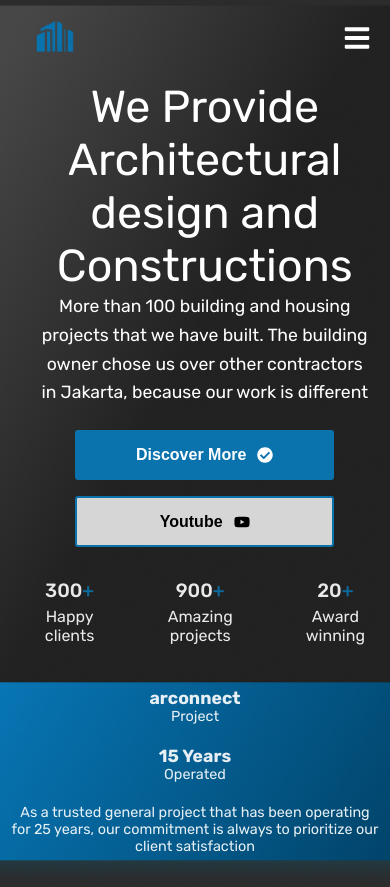
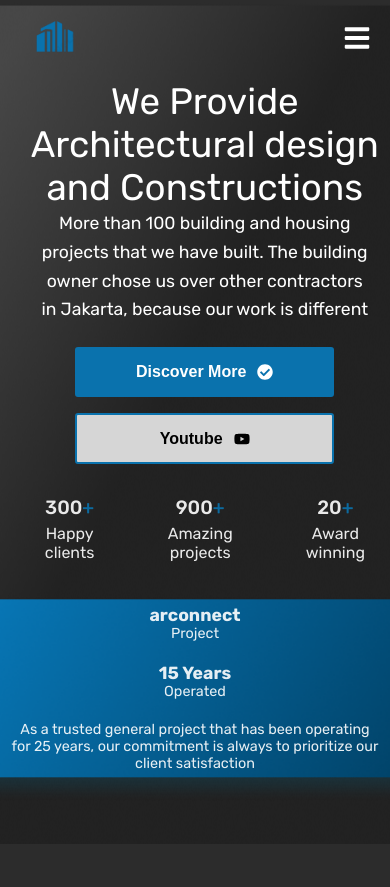
Before and after one commit to samojeyinka/architect-website, a React (Create React App) app: page / in a window 390 px wide. After the commit the page ends 844 px from the top, so only its background shows below. Built offline with nearby package versions, Linux system fonts and the light colour scheme.

Commit message:
modified the hero section for mobile screen

```diff
--- a/src/stylesheets/HeroStyles.css
+++ b/src/stylesheets/HeroStyles.css
@@ -219,7 +219,7 @@
     }
 
     .hero-text h1{
-        font-size: 2.8rem;
+        font-size: 2.3rem;
         width: 100%;
     }
 
```
